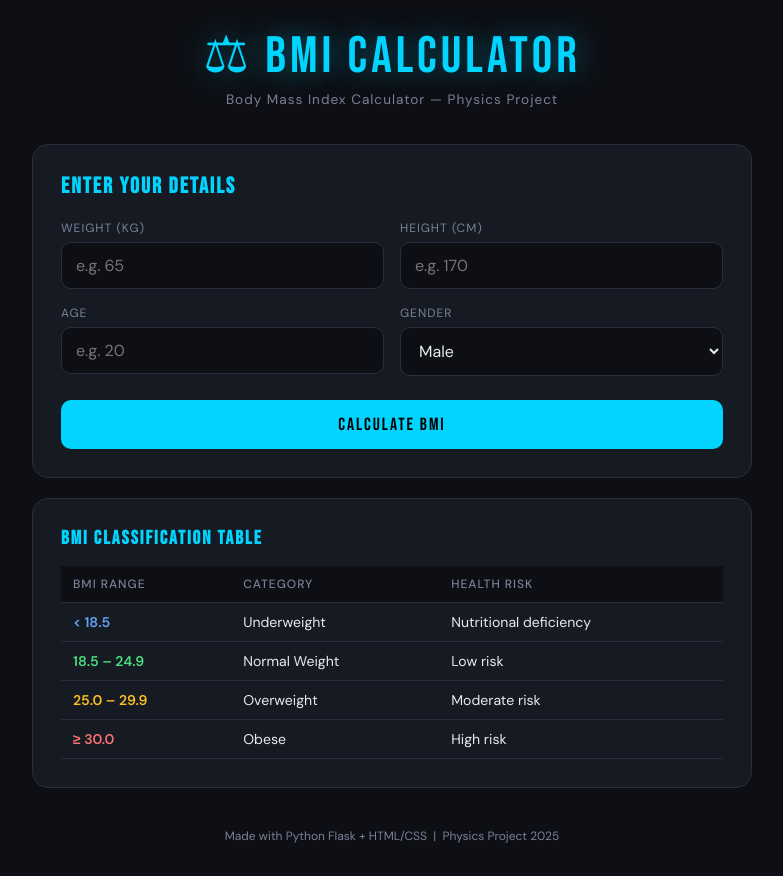
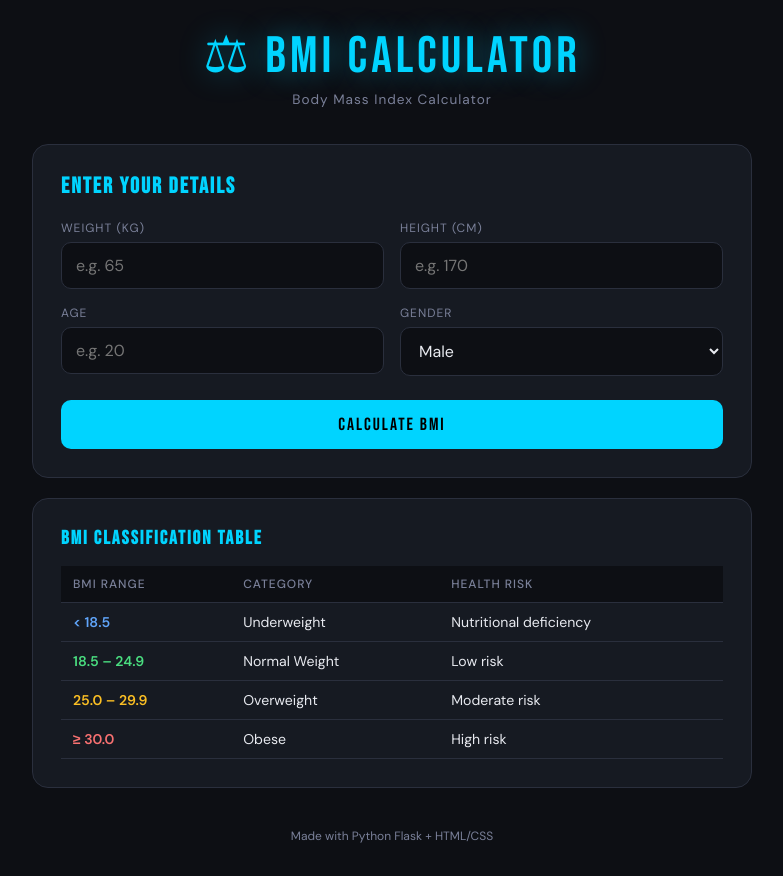
Before and after one commit to mohishdhakshan12-star/BMI-calculator, a Flask app: page / in a window 1280 px wide. Shown: the whole page, without its empty margins (248-1031 px from the left). Run offline with Flask 3, Linux system fonts and the light colour scheme.

Commit message:
Update index.html

```diff
--- a/templates/index.html
+++ b/templates/index.html
@@ -13,7 +13,7 @@
 
     <header>
       <div class="logo">⚖ BMI CALCULATOR</div>
-      <p class="subtitle">Body Mass Index Calculator — Physics Project</p>
+      <p class="subtitle">Body Mass Index Calculator</p>
     </header>
 
     <main>
@@ -155,7 +155,7 @@
     </main>
 
     <footer>
-      <p>Made with Python Flask + HTML/CSS &nbsp;|&nbsp; Physics Project 2025</p>
+      <p>Made with Python Flask + HTML/CSS</p>
     </footer>
 
   </div>
```
